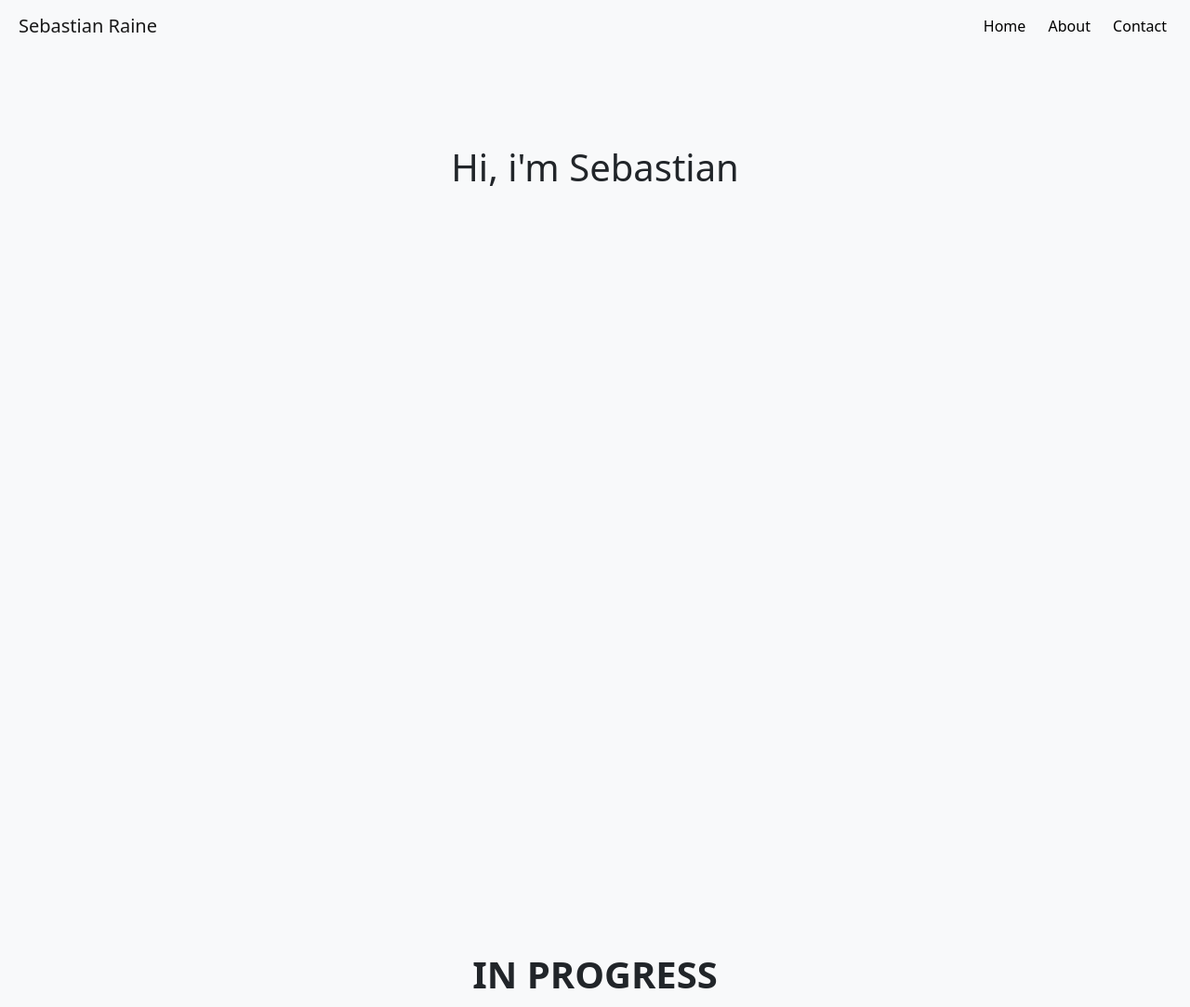
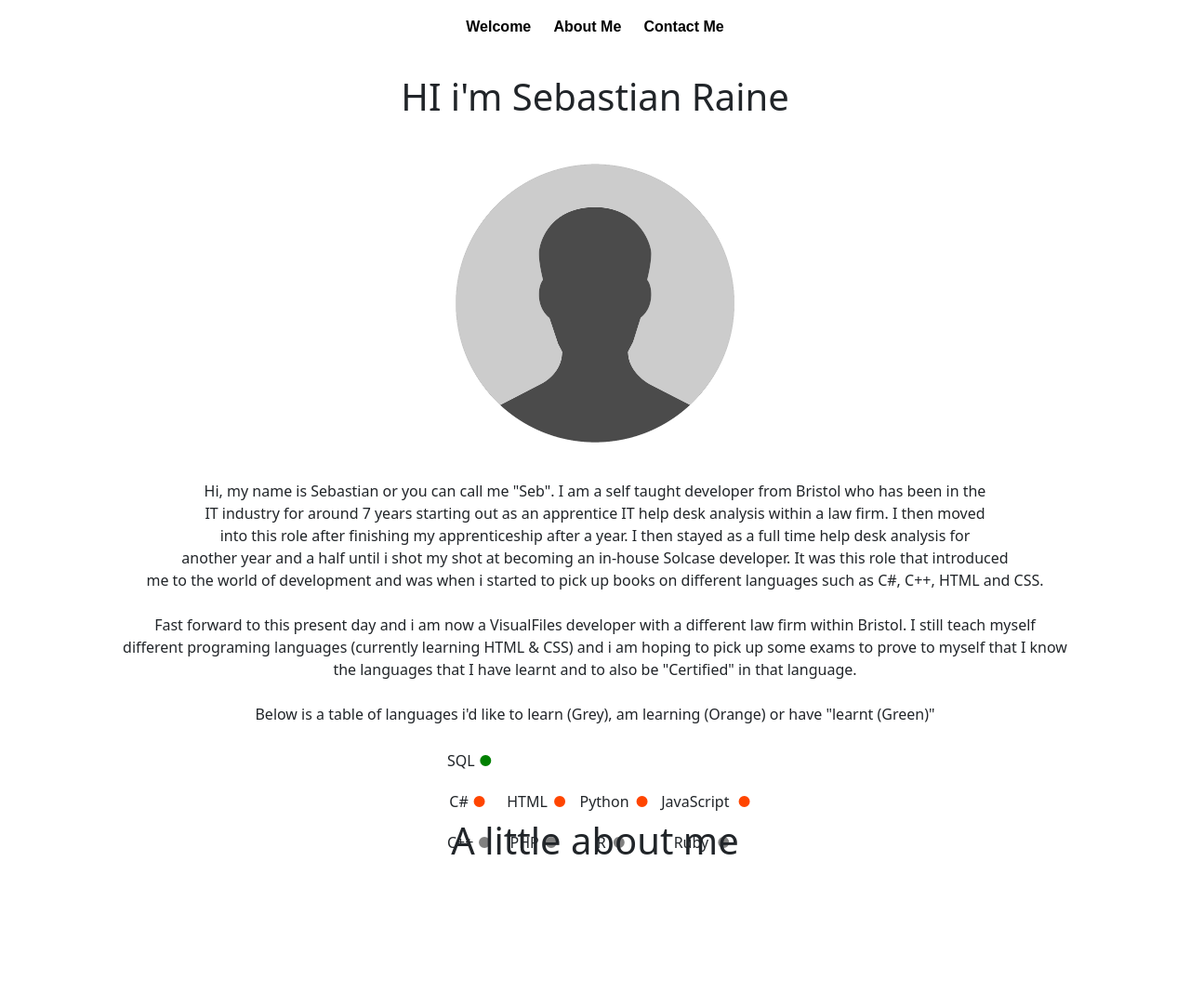
Before and after one commit to SebDevv/Portfolio, a plain HTML site: page index.html in a window 1280 px wide. Shown: the top 1083 px of the page at 93% size. Drawn offline with nearby package versions, Linux system fonts and the light colour scheme.

Commit message:
First "Proper" update - he says

```diff
--- a/css/Styles.css
+++ b/css/Styles.css
@@ -1,31 +1,65 @@
-.Navbar-links-Div{
-  margin-right: 15px;
+nav.navbar{
+  position: fixed;
+  width: 100%;
+  background-color: #ffffff;
 }
-.Navbar-link-a{
+div.navbar-div{
+  margin-top: 1vh;
+  width: 100%;
+  text-align: center;
+}
+div.navbar-div a{
   padding: 10px;
   text-decoration: none;
   color: black;
+  font-family: Arial, Helvetica, sans-serif;
+  font-weight: bold;
 }
-.Navbar-link-a:hover{
-  color: blue;
+.Navbar-link:hover{
+  color: grey;
 }
-.Header{
+section.welcome{
+  height: 100vh;
   text-align: center;
-  height: 96vh;
-
 }
-.Middle{
-height: 100vh;
-
+h1.welcome-h1{
+  padding-top: 10vh;
 }
-.Header-title{
-  margin-top: 100px;
+img.PP-Seb{
+  height: 300px;
+  width: 300px;
+  margin-top: 5vh;
+  margin-bottom: 5vh;
 }
-.Footer{
-  border-top: solid 0.5px;
-  border-color: grey;
-  height: 100px;
+p.welcome-p{
+  text-align: center;
 }
-body{
-  background-color: #F8F9FA;
+table.languages{
+  margin: auto;
 }
+span.L-Not-learnt{
+  margin-left: 10%;
+  color: grey;
+}
+span.L-learning{
+  margin-left: 10%;
+  color: orangered;
+}
+span.L-learnt{
+  margin-left: 10%;
+  color: green;
+}
+section.about{
+  height: 100vh;
+  text-align: center;
+}
+h1.about-h1{
+  padding-top: 10vh;
+}
+section.contact{
+  height: 100vh;
+  text-align: center;
+}
+h1.contact-h1{
+  padding-top: 10vh;
+}
--- a/index.html
+++ b/index.html
@@ -11,26 +11,63 @@
 </head>
 
 <body>
-  <nav class="navbar navbar-light bg-light">
-    <a class="navbar-brand" href="index.html" style="margin-left: 20px;">
-      Sebastian Raine
-    </a>
-    <div class="Navbar-links-Div">
-      <a class="Navbar-link-a" href="index.html">Home</a>
-      <a class="Navbar-link-a" href="About.html">About</a>
-      <a class="Navbar-link-a" href="Contact.html">Contact</a>
+  <nav class="navbar">
+    <div class="navbar-div">
+      <a class="Navbar-link" href="#welcome">Welcome</a>
+      <a class="Navbar-link" href="#about">About Me</a>
+      <a class="Navbar-link" href="#contact">Contact Me</a>
     </div>
   </nav>
-  <div class="Header" name="Header">
-    <h1 class="Header-title">Hi, i'm Sebastian</h1>
-  </div>
-  <div class="Header" name="About">
-    <h1 class="Header-title"><strong>IN PROGRESS</stong></h1>
-  </div>
 
-  <div class="Footer" name="Footer">
-    Footer
-  </div>
+  <section class="welcome" id="welcome">
+    <h1 class="welcome-h1">HI i'm Sebastian Raine</h1>
+    <img class="PP-Seb" src="images/PlaceholderPic.png" title="It's me!" alt="An image of me!">
+    <p class="welcome-p">
+      Hi, my name is Sebastian or you can call me "Seb". I am a self taught developer from Bristol who has been in the<br>
+      IT industry for around 7 years starting out as an apprentice IT help desk analysis within a law firm. I then moved<br>
+      into this role after finishing my apprenticeship after a year. I then stayed as a full time help desk analysis for<br>
+      another year and a half until i shot my shot at becoming an in-house Solcase developer. It was this role that introduced<br>
+      me to the world of development and was when i started to pick up books on different languages such as C#, C++, HTML and CSS.<br>
+      <br>
+      Fast forward to this present day and i am now a VisualFiles developer with a different law firm within Bristol. I still teach myself<br>
+      different programing languages (currently learning HTML & CSS) and i am hoping to pick up some exams to prove to myself that I know<br>
+      the languages that I have learnt and to also be "Certified" in that language.<br><br>
+      Below is a table of languages i'd like to learn (Grey), am learning (Orange) or have "learnt (Green)"
+    </p>
+    <table class="languages" cellpadding="10" cellspacing="5">
+      <tr>
+        <td>SQL<span class="L-learnt">●</span></td>
+        <td></td>
+        <td></td>
+        <td></td>
+      </tr>
+      <tr>
+        <td>C#<span class="L-learning">●</span></td>
+        <td>HTML<span class="L-learning">●</span></td>
+        <td>Python<span class="L-learning">●</span></td>
+        <td>JavaScript<span class="L-learning">●</span></td>
+      </tr>
+      <tr>
+        <td>C++<span class="L-Not-learnt">●</span></td>
+        <td>PHP<span class="L-Not-learnt">●</span></td>
+        <td>R<span class="L-Not-learnt">●</span></td>
+        <td>Ruby<span class="L-Not-learnt">●</span></td>
+      </tr>
+    </table>
+  </section>
+
+  <section class="about" id="about">
+    <h1 class="about-h1">A little about me</h1>
+  </section>
+
+  <section class="contact" id="contact">
+    <h1 class="contact-h1">Want to get in contact ?</h1>
+    <p>If you would like to get in contact, please fill out the below form and submit, I look forward to hearing from you.</p>
+    <form>
+
+    </form>
+  </section>
+
   <script src="https://cdn.jsdelivr.net/npm/bootstrap@5.2.0-beta1/dist/js/bootstrap.bundle.min.js" integrity="sha384-pprn3073KE6tl6bjs2QrFaJGz5/SUsLqktiwsUTF55Jfv3qYSDhgCecCxMW52nD2" crossorigin="anonymous"></script>
 </body>
 
```
Also changed, not shown: ._About.html (added), ._index.html (added), images/._PlaceholderPic.png (added), images/PlaceholderPic.png (added), 2 other files.
